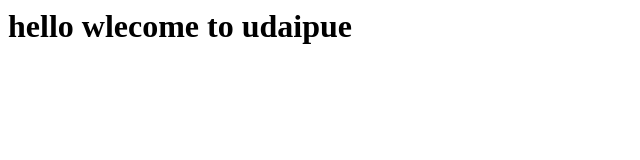
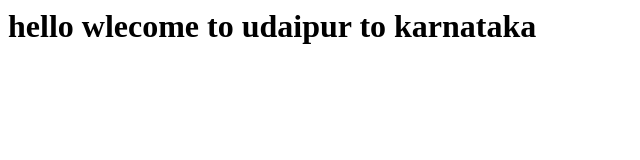
Before and after one commit to kevali7826/project-1-devops-trianing, a plain HTML site: page index.html in a window 1280 px wide. Shown: the whole page, without its empty margins (0-640 px from the left). Drawn offline with Linux system fonts and the light colour scheme.

Commit message:
this is 2nd one

```diff
--- a/index.html
+++ b/index.html
@@ -1 +1 @@
-<h1>hello wlecome to udaipue</h1>
+<h1>hello wlecome to udaipur to karnataka</h1>
```
